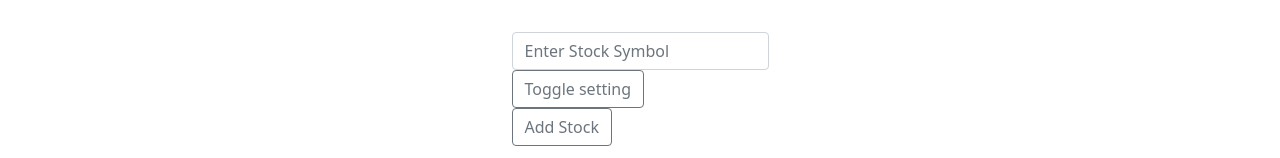
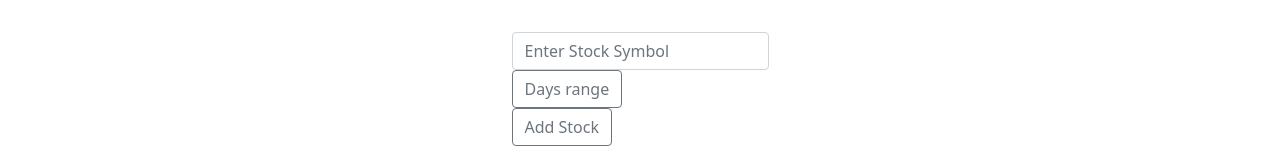
Before and after one commit to NeneWang/stock-automata, a Next.js app: page / in a window 1280 px wide. Shown: the part 389-547 px from the top of the page. Built offline with nearby package versions, Linux system fonts and the light colour scheme.

Commit message:
symbols | stocks | toggle button | allcases | setup component

```diff
--- /dev/null
+++ b/components/SettingToggler.js
@@ -0,0 +1,11 @@
+
+
+import React from 'React';
+
+export default function SettingToggler({ setting, toggleSetting }) {
+    return (
+        <>
+            <button type="button" onClick={() => toggleSetting(setting)} class="btn btn-outline-secondary" >{setting}</button>
+        </>
+    )
+}
--- a/pages/index.js
+++ b/pages/index.js
@@ -3,6 +3,7 @@ import Image from 'next/image'
 import styles from '../styles/Home.module.css'
 import React, { useState, useEffect } from 'react'
 import StockTable from '../components/StockTable'
+import SettingToggler from '../components/SettingToggler'
 
 
 
@@ -29,7 +30,6 @@ export default function Home() {
 
 
   function toggleSetting(settingName) {
-    console.log(settingName)
     let newSetting = Object()
     newSetting[settingName] = !settings[settingName]
     setSettings({ ...settings, ...newSetting })
@@ -73,7 +73,7 @@ export default function Home() {
 
         <form onSubmit={addStock}>
           <input type="text" name='symbol' class="form-control" placeholder="Enter Stock Symbol" />
-          <button type="button" onClick={() => toggleSetting("Earnings Date")} class="btn btn-outline-secondary" >Toggle setting</button>
+          <SettingToggler setting={"Days range"} toggleSetting={toggleSetting}/>
           <div class="input-group-append">
             <button type="submit" class="btn btn-outline-secondary" >Add Stock</button>
           </div>
```
